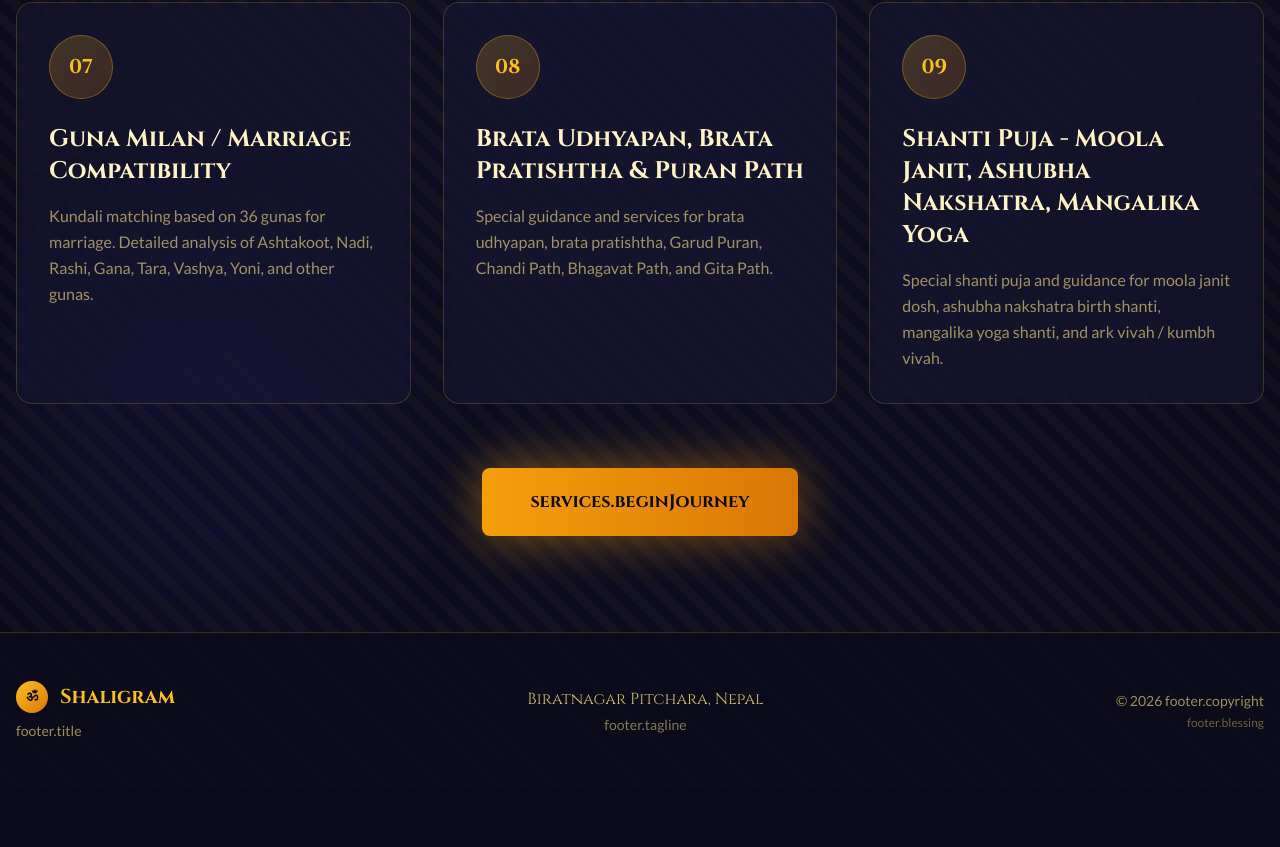
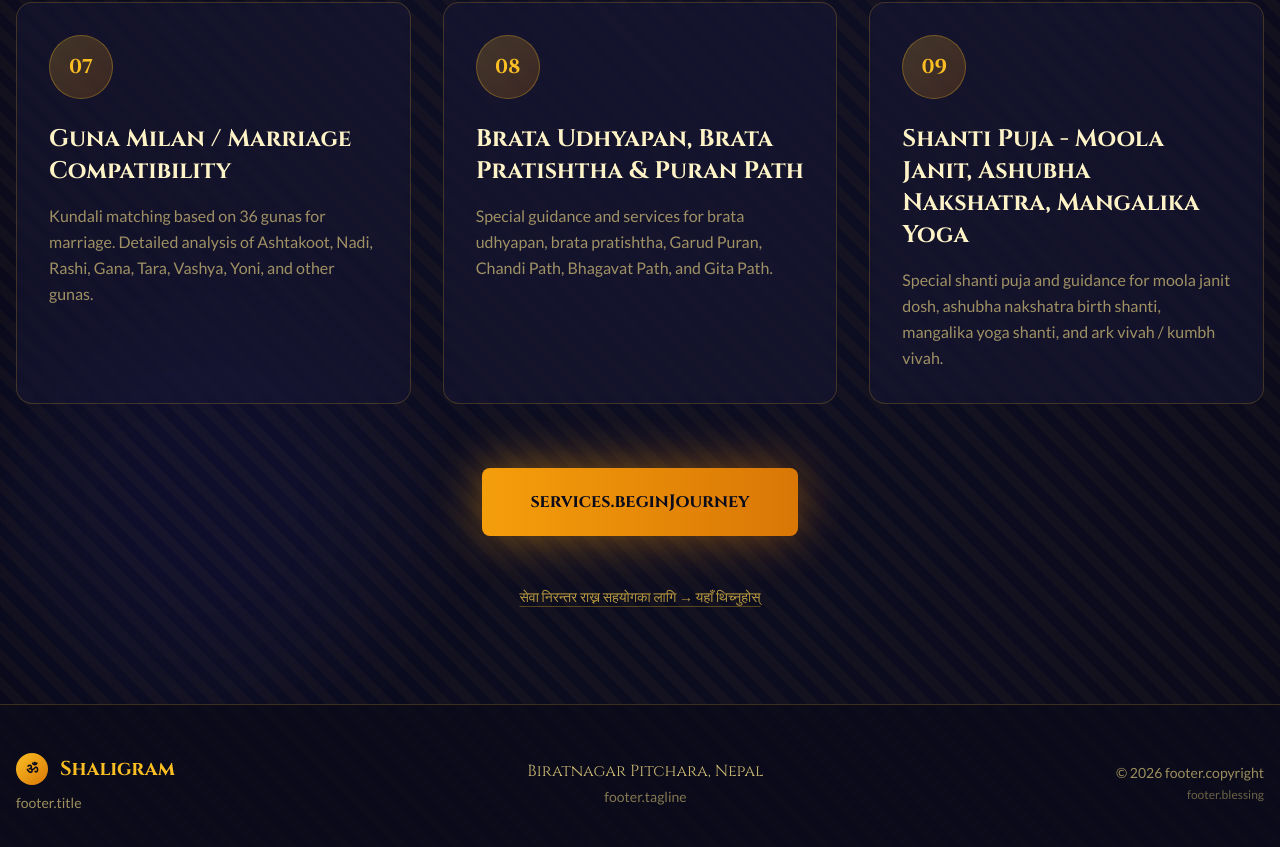
Before and after one commit to chasseuragace/astrologers_portfoilo_booking, a React (Vite) app in the folder astrologer-website/: page /services in a window 1280 px wide. Shown: the part 1178-2025 px from the top of the page. Before the commit the page ends 1967 px from the top, so only its background shows below. Built offline with nearby package versions, Linux system fonts and the light colour scheme; the HTML template or start-up script is replaced by a standard one.

Commit message:
Add donation QR code popup to Services page with Sanskrit verse

```diff
--- a/astrologer-website/src/features/public/presentation/pages/ServicesPage.tsx
+++ b/astrologer-website/src/features/public/presentation/pages/ServicesPage.tsx
@@ -1,3 +1,4 @@
+import { useState } from 'react'
 import { PageLayout } from '../../../../components/layout/PageLayout'
 import { PageHeader } from '../../../../components/layout/PageHeader'
 import { CosmicBackground } from '../../../../components/layout/CosmicBackground'
@@ -5,11 +6,13 @@ import { ServiceCard } from '../../../../components/ui/ServiceCard'
 import { CtaButton } from '../../../../components/ui/CtaButton'
 import { useTranslation } from 'react-i18next'
 import { useServiceList } from '../../../service/presentation/hooks/service.hooks'
+import { X } from 'lucide-react'
 
 export function ServicesPage() {
   const { t, i18n } = useTranslation()
   const { data: services, isLoading } = useServiceList()
   const isNepali = i18n.language === 'np'
+  const [showQrDialog, setShowQrDialog] = useState(false)
 
   if (isLoading) {
     return (
@@ -53,8 +56,46 @@ export function ServicesPage() {
               {t('services.beginJourney')}
             </CtaButton>
           </div>
+
+          {/* Donation Section */}
+          <div className="text-center mt-12">
+            <button
+              onClick={() => setShowQrDialog(true)}
+              className="text-amber-300/70 hover:text-amber-200 transition-colors text-sm font-medium underline underline-offset-4 decoration-amber-400/30 hover:decoration-amber-400"
+            >
+              सेवा निरन्तर राख्न सहयोगका लागि → यहाँ थिच्नुहोस्
+            </button>
+          </div>
         </div>
       </main>
+
+      {/* QR Code Dialog */}
+      {showQrDialog && (
+        <div className="fixed inset-0 z-50 flex items-center justify-center bg-black/70 backdrop-blur-sm">
+          <div className="w-full max-w-sm rounded-2xl bg-cosmic-800 border border-gold-400/20 p-6 shadow-2xl mx-4">
+            <div className="relative flex items-center justify-center mb-4">
+              <h3 className="text-lg font-display font-bold text-amber-100">सहयोग गर्नुहोस्</h3>
+              <button
+                onClick={() => setShowQrDialog(false)}
+                className="absolute right-0 text-amber-300/60 hover:text-amber-200 transition-colors"
+              >
+                <X size={24} />
+              </button>
+            </div>
+            <div className="text-amber-200/90 text-sm mb-6 text-center font-display leading-relaxed">
+              <p>ॐ हिरण्यगर्भ गर्भस्थं हेमबीजं विभावसोः ।</p>
+              <p>अनन्तपुण्यफलदं अतः शान्तिं प्रयच्छ मे ॥</p>
+            </div>
+            <div className="flex justify-center">
+              <img
+                src="/gallery/qr.png"
+                alt="QR Code for donation"
+                className="w-48 h-48 rounded-lg object-contain bg-amber-100/10"
+              />
+            </div>
+          </div>
+        </div>
+      )}
     </PageLayout>
   )
 }
```
Also changed, not shown: astrologer-website/public/gallery/qr.png (added), 1 other file (tests, documents, lock files or other folders).
